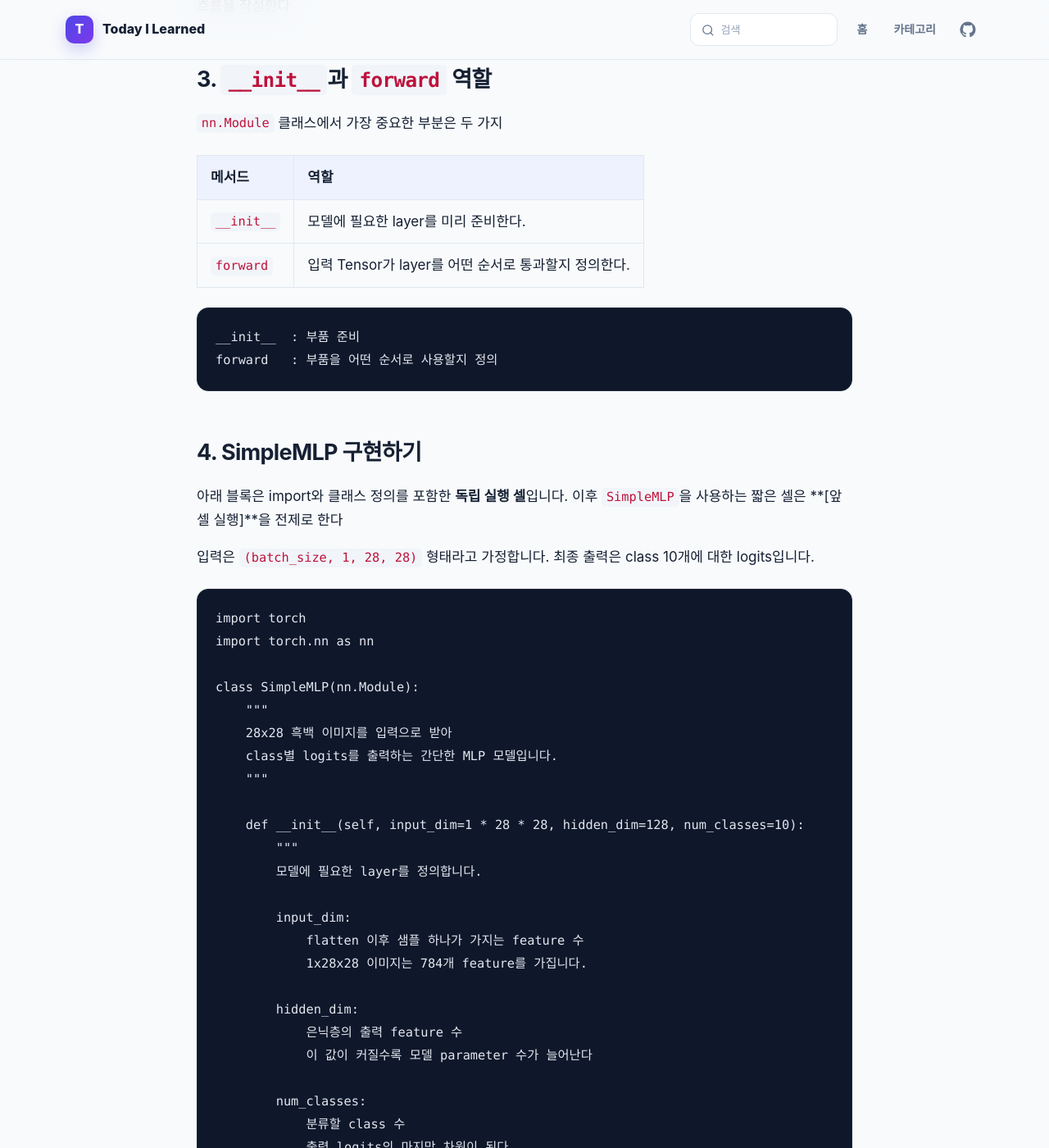
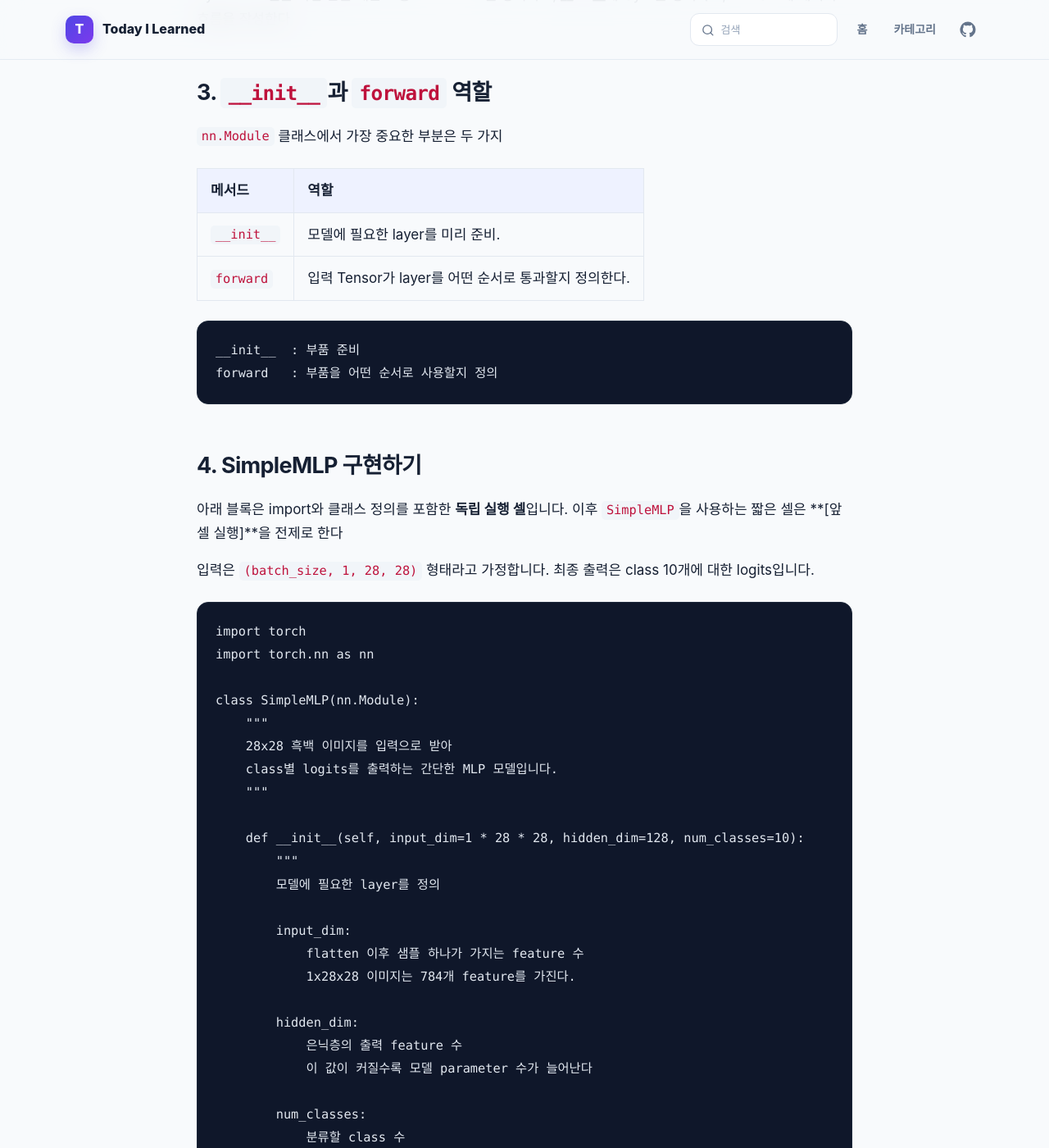
Before and after one commit to yshzjq/TIL, a Jekyll site: the page built from deep-learning/3-5강. MLP forward 미니 구현.md, in a window 1280 px wide and 1400 px high, scrolled down 1659 px. Shown: the whole window at 82% size. Built offline with Jekyll 4.4.1, drawn with Linux system fonts in a browser that asks for light colours; some of the changed text lies outside the part shown.

Commit message:
글 수정: 3-5강. MLP forward 미니 구현

````diff
--- a/deep-learning/3-5강. MLP forward 미니 구현.md
+++ b/deep-learning/3-5강. MLP forward 미니 구현.md
@@ -27,7 +27,9 @@
 
 ## 2. 왜 `nn.Module`을 사용하나요?
 
-PyTorch에서 대부분의 모델과 layer는 `nn.Module`을 기반으로 만들어진다. `nn.Module`을 상속하면 다음 장점이 있다.
+PyTorch에서 대부분의 모델과 layer는 `nn.Module`을 기반으로 만들어진다.
+
+`nn.Module`을 상속 장점
 
 | 장점 | 설명 |
 | --- | --- |
@@ -44,7 +46,7 @@
 
 | 메서드 | 역할 |
 | --- | --- |
-| `__init__` | 모델에 필요한 layer를 미리 준비한다. |
+| `__init__` | 모델에 필요한 layer를 미리 준비. |
 | `forward` | 입력 Tensor가 layer를 어떤 순서로 통과할지 정의한다. |
 
 ```plain
@@ -70,11 +72,11 @@
 
     def __init__(self, input_dim=1 * 28 * 28, hidden_dim=128, num_classes=10):
         """
-        모델에 필요한 layer를 정의합니다.
+        모델에 필요한 layer를 정의
 
         input_dim:
             flatten 이후 샘플 하나가 가지는 feature 수
-            1x28x28 이미지는 784개 feature를 가집니다.
+            1x28x28 이미지는 784개 feature를 가진다.
 
         hidden_dim:
             은닉층의 출력 feature 수
@@ -93,7 +95,7 @@
         # input_dim개의 feature를 hidden_dim개의 feature로 변환한다
         self.fc1 = nn.Linear(input_dim, hidden_dim)
 
-        # 은닉층 뒤에 사용할 활성화 함수입니다.
+        # 은닉층 뒤에 사용할 활성화 함수다.
         self.relu = nn.ReLU()
 
         # 마지막 출력층
@@ -119,7 +121,7 @@
         return logits
 ```
 
-SimpleMLP는 nn.Module을 상속받은 신경망 클래스,<br> 객체를 만들 때 __init__()이 실행되며 그 안에서 super().__init__()으로 부모의 PyTorch 기능을 초기화한다.<br> 이후 model(x)를 호출하면 정의해둔 forward()의 순서대로 계산된다.
+SimpleMLP는 nn.Module을 상속받은 신경망 클래스,<br>객체를 만들 때 **init**()이 실행되며 그 안에서 super().**init**()으로 부모의 PyTorch 기능을 초기화한다.<br> 이후 model(x)를 호출하면 정의해둔 forward()의 순서대로 계산된다.
 
 ## 5. forward shape 흐름 확인하기
 
@@ -141,7 +143,7 @@
 assert logits.shape == torch.Size([8, 10])
 ```
 
-출력은 다음과 같습니다.
+출력
 
 ```plain
 images shape: torch.Size([8, 1, 28, 28])
@@ -214,12 +216,12 @@
 
 def count_parameters(model):
     """
-    학습 가능한 parameter 수를 계산합니다.
+    학습 가능한 parameter 수를 계산
     """
 
     # 모델이 가지고 있는 **모든 parameter(weight, bias)**를 하나씩 가져옵니다.
     # p.requires_grad는 해당 parameter가 gradient(기울기)를 계산할 대상인지 확인하는 값
-    # numel()은 Tensor 안에 들어있는 숫자의 총개수를 반환합니다.
+    # numel()은 Tensor 안에 들어있는 숫자의 총개수를 반환
     return sum(p.numel() for p in model.parameters() if p.requires_grad)
 
 def check_model_output(model, x, expected_shape):
@@ -246,7 +248,6 @@
     x=images,
     expected_shape=torch.Size([8, 10])
 )
-
 ```
 
 출력
@@ -268,7 +269,7 @@
 images = torch.randn(8, 1, 28, 28)
 
 # 잘못된 모델입니다.
-# flatten 후 feature 수는 784인데 input_dim을 28로 넣었습니다.
+# flatten 후 feature 수는 784인데 input_dim을 28로 넣었다.
 model = SimpleMLP(input_dim=28, hidden_dim=64, num_classes=10)
 
 try:
````
Also changed, not shown: other parts of deep-learning/3-5강. MLP forward 미니 구현.md (+1 -1 lines).
